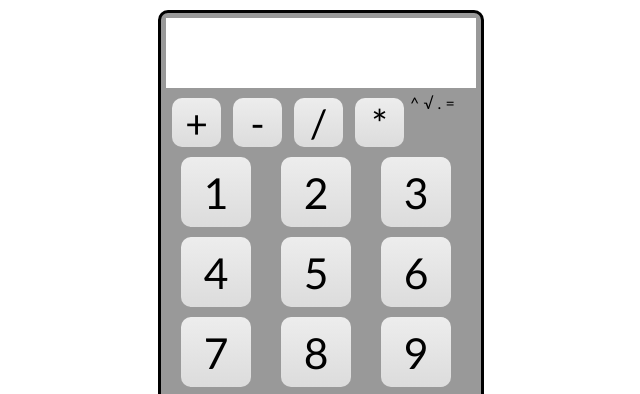
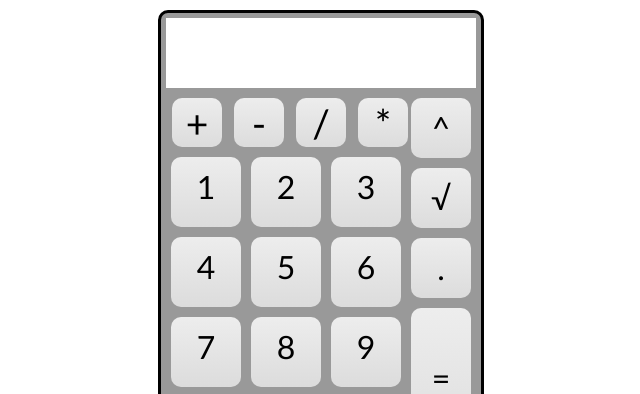
Before and after one commit to JessBohn/simple-calculator, a plain HTML site: page index.html in a window 1280 px wide. Shown: the top 394 px of the page, without its empty margins (319-959 px from the left). Drawn offline with nearby package versions, Linux system fonts and the light colour scheme.

Commit message:
Style the #side and #equals div
The side div and its operator buttons were really small and ill-
positioned, so some height, width, margin, and padding were
added to these divs to more resemble a regular calculator

```diff
--- a/style.css
+++ b/style.css
@@ -11,7 +11,46 @@ body, div, a {
   border: 3px black solid;
   margin: 10px auto;
   padding: 5px;
+  -moz-border-radius: 10px;
+  -webkit-border-radius: 10px;
+  -khtml-border-radius: 10px;
   border-radius: 10px;
+}
+
+#calculator a {
+  display: block;
+    float: left;
+    cursor: pointer;
+    text-decoration: none;
+    text-align: center;
+    background: -moz-linear-gradient(top, #EDEDED, #DCDCDC);
+    background: -webkit-gradient(linear, left top, left bottom, from(#EDEDED), to(#DCDCDC));
+    filter: progid:DXImageTransform.Microsoft.gradient(startColorstr='#EDEDED', endColorstr='#DCDCDC');
+  -moz-border-radius: 10px;
+  -webkit-border-radius: 10px;
+  -khtml-border-radius: 10px;
+    border-radius: 10px;
+    color: black;
+}
+
+#numbers, #operators {
+  margin: auto;
+}
+
+#operators a {
+  width: 46px;
+  height: 45px;
+  font-size: 39px;
+  padding: 2px;
+  margin: 5px 6px;
+}
+
+#numbers a {
+  width: 50px;
+  height: 50px;
+  font-size: 32px;
+  padding: 10px;
+  margin: 5px;
 }
 
 #total {
@@ -22,47 +61,25 @@ body, div, a {
     margin-bottom: 5px;
     text-align: right;
     font-size: 60px;
-    padding: 0 5px;
+    padding: 0px 5px;
 }
 
-#numbers, #operators {
-  margin: auto;
+#side {
+    width: 49px;
+    float: right;
 }
 
-#operators a {
-  display: block;
-  width: 45px;
-  height: 45px;
-  float: left;
-  text-decoration: none;
-  color: black;
-  text-align: center;
-  font-size: 39px;
-  padding: 2px;
-  margin: 5px 6px;
-  background: -webkit-gradient(linear, left top, left bottom, from(#EDEDED), to(#DCDCDC));
-  background: -moz-linear-gradient(top, #EDEDED, #DCDCDC);
-  border-radius: 10px;
+#side a {
+    width: 40px;
+    height: 40px;
+    font-size: 32px;
+    float: right;
+    font-size: 32px;
+    padding: 10px;
+    margin: 5px;
 }
 
-#numbers a {
-  display: block;
-  width: 50px;
-  height: 50px;
-  float: left;
-  text-decoration: none;
-  color: black;
-  text-align: center;
-  font-size: 32pt;
-  padding: 10px;
-  margin: 5px 15px;
-  background: -webkit-gradient(linear, left top, left bottom, from(#EDEDED), to(#DCDCDC));
-  background: -moz-linear-gradient(top, #EDEDED, #DCDCDC);
-  border-radius: 10px;
+a#equals{
+    padding-top: 50px;
+    height: 100px;
 }
-
-a:hover{
-  background: -webkit-gradient(linear, left top, left bottom, from(#DCDCDC), to(#EDEDED));
-  background: -moz-linear-gradient(top,  #DCDCDC,  #EDEDED);
-  filter: progid:DXImageTransform.Microsoft.gradient(startColorstr='#DCDCDC', endColorstr='#EDEDED');
-}
```
